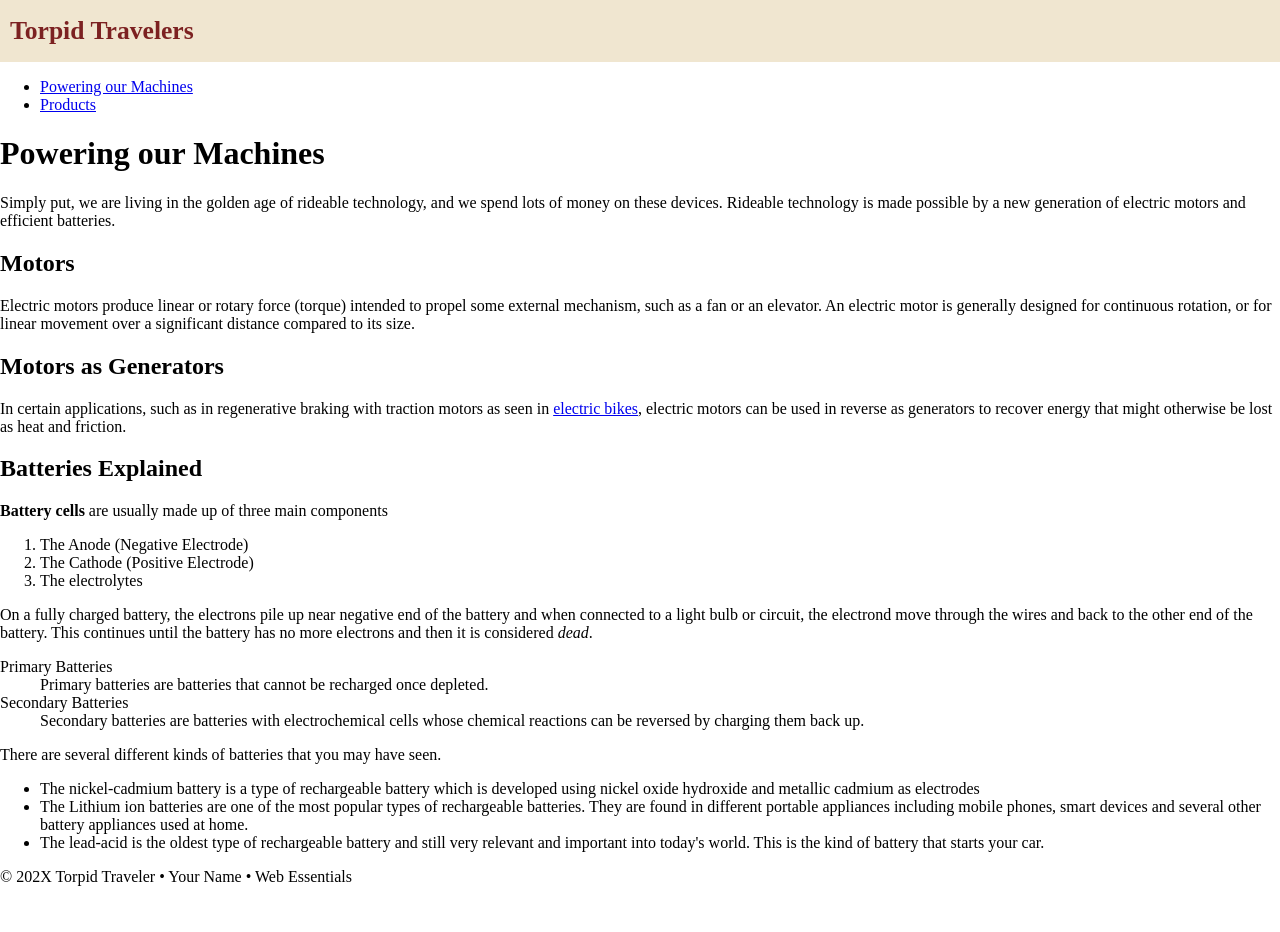
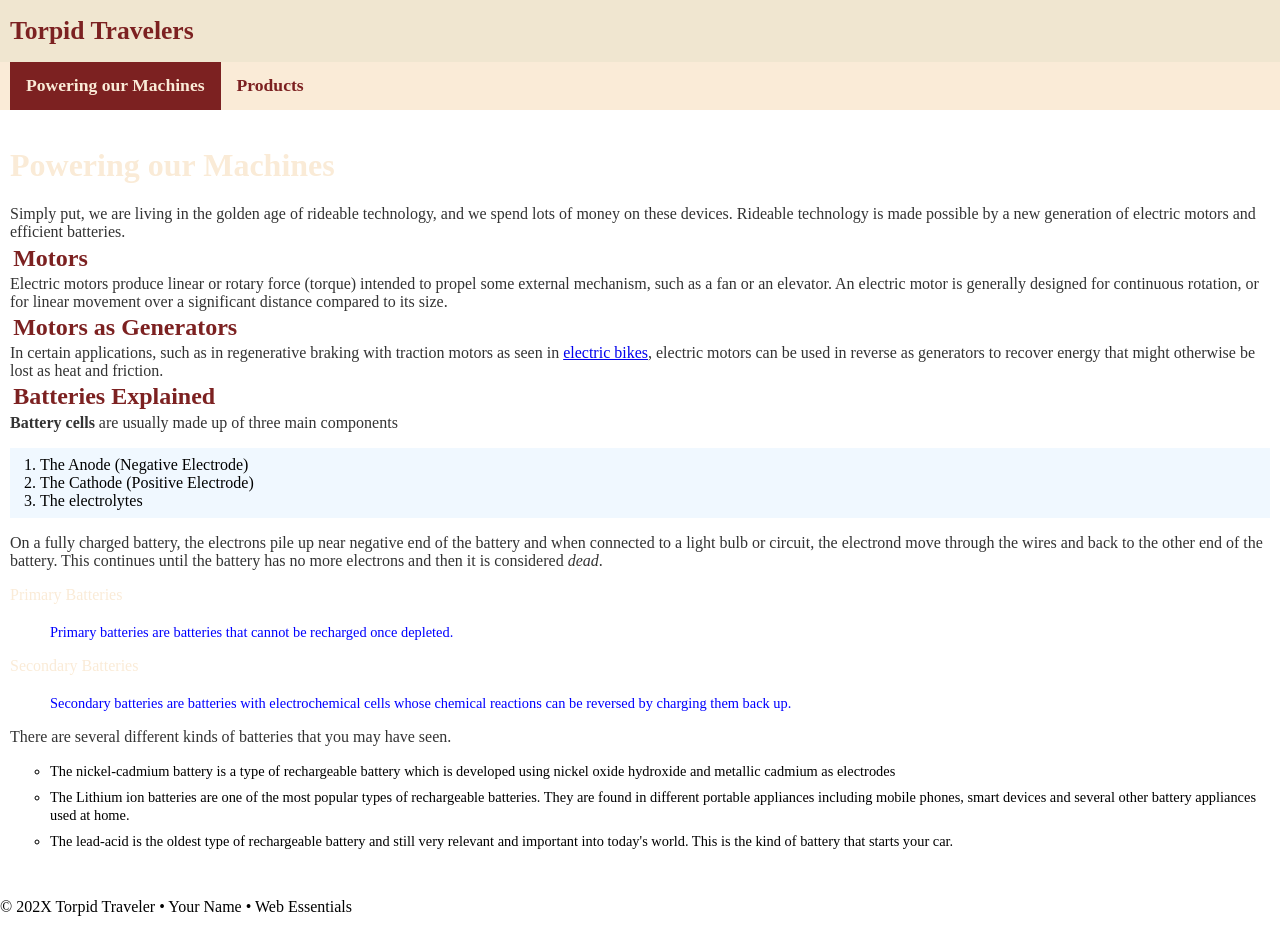
Before and after one commit to N0ra-c00k/web-dev-ce, a plain HTML site: page 04 follow anolg/index.html in a window 1280 px wide. Before the commit the page ends 902 px from the top, so only its background shows below. Drawn offline with Linux system fonts and the light colour scheme; a web font is replaced by a local one.

Commit message:
03 follow along

```diff
--- a/04 follow anolg/index.html
+++ b/04 follow anolg/index.html
@@ -27,7 +27,7 @@
     <!-- start the page navigation -->
     <nav>
         <ul>
-            <li><a href="index.html">Powering our Machines</a></li>
+            <li class="active"><a href="index.html">Powering our Machines</a></li>
             <li><a href="products.html">Products</a></li>
         </ul>
     </nav>
--- a/04 follow anolg/styles.css
+++ b/04 follow anolg/styles.css
@@ -2,14 +2,87 @@ body {
   font-family: "SUSE Mono";
   margin: 0;
 }
+
 /* header stuff here */
 
 header {
   background-color: #eee3cae0;
   padding: 1rem 10px;
 }
+
 header span {
   color: rgb(124, 33, 33);
   font-size: 1.6rem;
   font-weight: 700;
 }
+
+/*  navigation stuff here */
+nav {
+  background-color: antiquewhite;
+}
+
+nav ul {
+  margin: 0;
+  padding: 0 10px;
+  list-style-type: none;
+  display: flex;
+
+}
+
+nav a {
+  display: block;
+  padding: .831rem 1rem;
+  text-decoration: none;
+  font-size: 1.1rem;
+  color: rgb(124, 33, 33);
+  font-weight: 700;
+}
+
+nav li.active a {
+    background-color: rgb(124, 33, 33);
+    color:antiquewhite ;
+}
+
+nav li a:hover {
+  color: white;
+}
+/* main stuff here */
+main {
+    padding: 1rem 10px;
+}
+main h1 {
+  color:antiquewhite ;
+}
+main h2 {
+
+    color: rgb(124, 33, 33);
+    margin: .2rem;}
+main p {
+margin: 0;
+color: #333;
+}
+main ol {
+  padding: .5rem 30px;
+background-color: aliceblue;
+}
+
+main dl dt {
+color: antiquewhite;
+font-size: 700;
+margin-top: 1rem;
+}
+
+main dl dd {
+color: blue;
+font-size: .9rem;
+margin-top: 20px;
+}
+main ul {
+  list-style-type: circle;
+
+}
+main ul li {
+  line-height: 125%;
+  margin-bottom: .5rem;
+font-size: .9rem;
+}
```
Also changed, not shown: 04 follow anolg/products.html (+1 -1 lines), index.html (+1 -0 lines).
